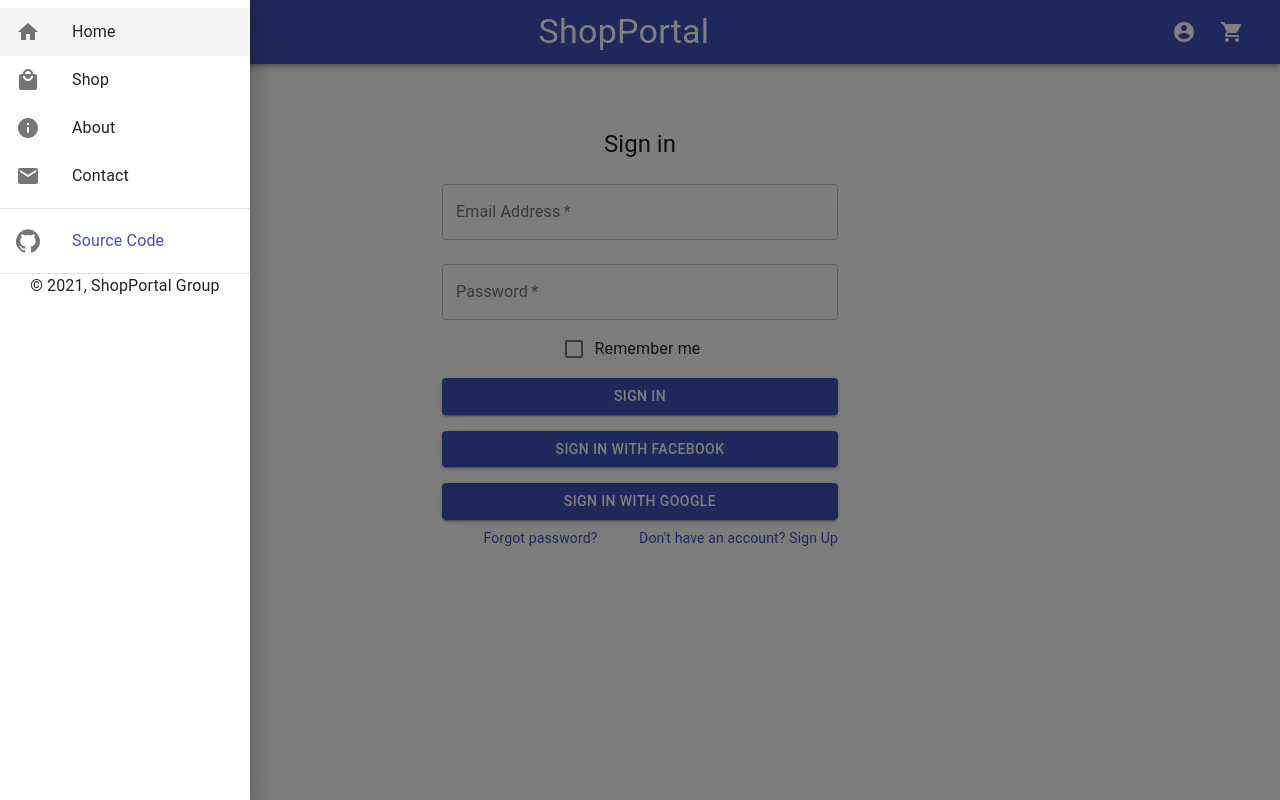
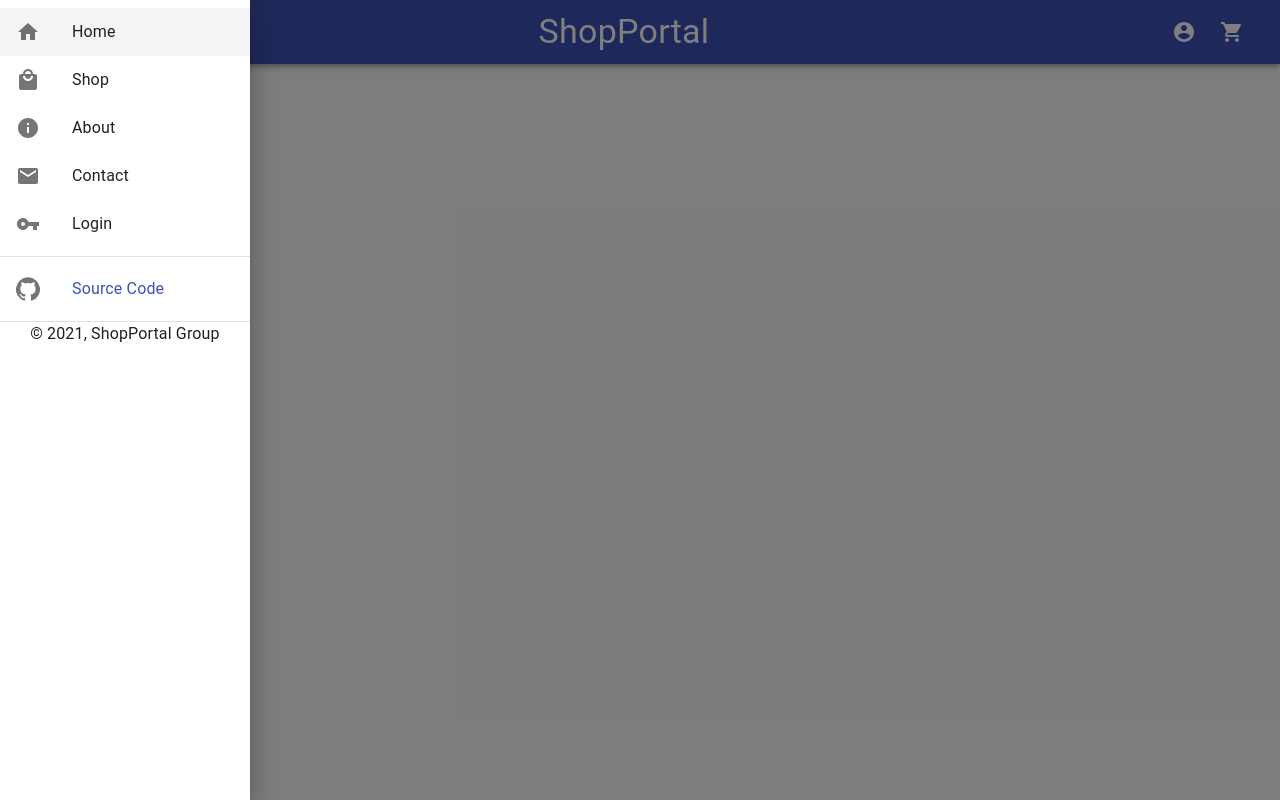
Before and after one commit to lucpizz/shop-portal, a React (Create React App) app in the folder client/: page / in a window 1280 px wide. Both pictures are taken after a click on the button 56 px from the left and 32 px from the top of the page. Built offline with nearby package versions, Linux system fonts and the light colour scheme.

Commit message:
Add login icon and link to NavigationDrawer

```diff
--- a/client/src/App.jsx
+++ b/client/src/App.jsx
@@ -9,7 +9,6 @@ function App() {
     <>
       <CssBaseline />
       <Navigation />
-      <SignIn />
 
       <Switch>
         <Route exact from='/login' render={(props) => <SignIn {...props} />} />
--- a/client/src/components/NavigationDrawer/NavigationDrawer.jsx
+++ b/client/src/components/NavigationDrawer/NavigationDrawer.jsx
@@ -19,6 +19,7 @@ import {
   Info as InfoIcon,
   LocalMall as ShoppingBagIcon,
   Menu as MenuIcon,
+  VpnKey as LoginIcon,
 } from '@material-ui/icons';
 import {
   useHistory,
@@ -40,6 +41,7 @@ const NavigationDrawer = () => {
     { linkTitle: 'Shop', pageURL: '/shop', icon: <ShoppingBagIcon /> },
     { linkTitle: 'About', pageURL: '/about', icon: <InfoIcon /> },
     { linkTitle: 'Contact', pageURL: '/contact', icon: <ContactIcon /> },
+    { linkTitle: 'Login', pageURL: '/login', icon: <LoginIcon /> },
   ];
 
   const extLinks = [
```
